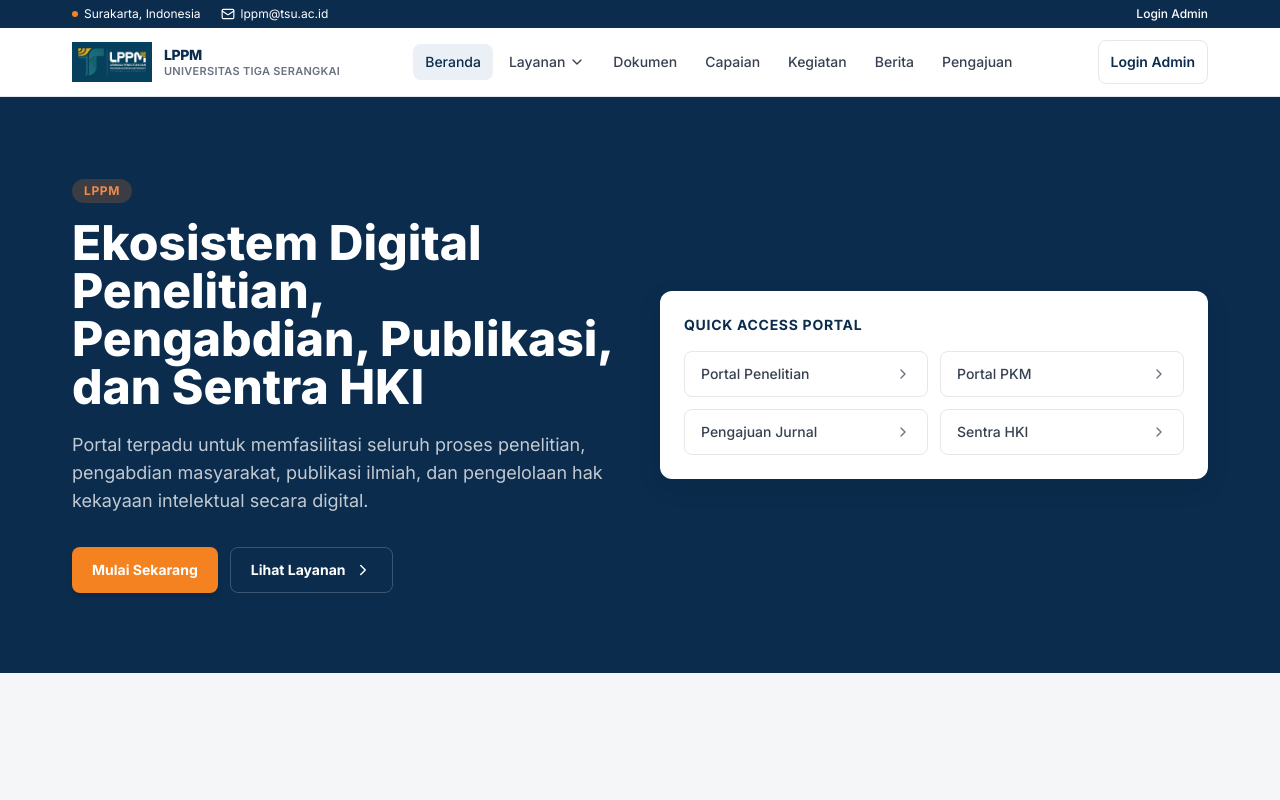
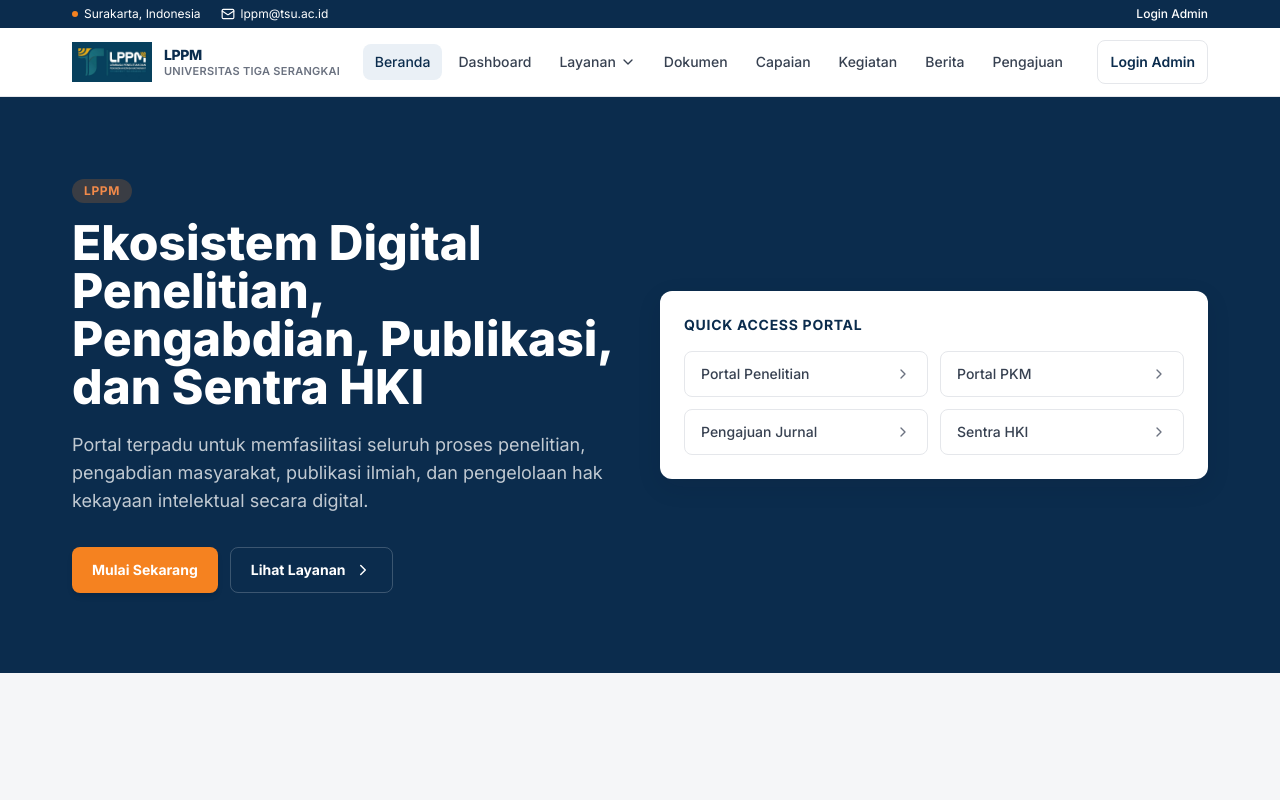
Before and after one commit to bay2514/LPPM, a React (Vite) app in the folder frontend/: page / in a window 1280 px wide. Shown: the top 800 px of the page. Built offline with nearby package versions, Linux system fonts and the light colour scheme.

Commit message:
feat: Selesai Tahap 1 - Data, rute, menu, dan kartu KPI Dashboard

```diff
--- a/frontend/src/public/layouts/Navbar.jsx
+++ b/frontend/src/public/layouts/Navbar.jsx
@@ -6,6 +6,7 @@ import logo from "@assets/logo-lppm-tsu.png";
 
 const links = [
   { label: "Beranda", to: "/" },
+  { label: "Dashboard", to: "/dashboard" },
   {
     label: "Layanan",
     to: "#",
--- a/frontend/src/public/routes/index.jsx
+++ b/frontend/src/public/routes/index.jsx
@@ -6,6 +6,7 @@ const Home = lazy(() => import("@public/pages/Home.jsx"));
 const Documents = lazy(() => import("@public/pages/Documents.jsx"));
 const DocumentDetail = lazy(() => import("@public/pages/DocumentDetail.jsx"));
 const Capaian = lazy(() => import("@public/pages/Capaian.jsx"));
+const DashboardCapaian = lazy(() => import("@public/pages/DashboardCapaian.jsx"));
 const Pengajuan = lazy(() => import("@public/pages/Pengajuan.jsx"));
 const Berita = lazy(() => import("@public/pages/Berita.jsx"));
 const Kegiatan = lazy(() => import("@public/pages/Kegiatan.jsx"));
@@ -28,6 +29,7 @@ export default function PublicRoutes() {
           <Route path="/dokumen" element={<Documents />} />
           <Route path="/dokumen/:slug" element={<DocumentDetail />} />
           <Route path="/capaian" element={<Capaian />} />
+          <Route path="/dashboard" element={<DashboardCapaian />} />
           <Route path="/pengajuan" element={<Pengajuan />} />
           <Route path="/berita" element={<Berita />} />
           <Route path="/kegiatan" element={<Kegiatan />} />
```
